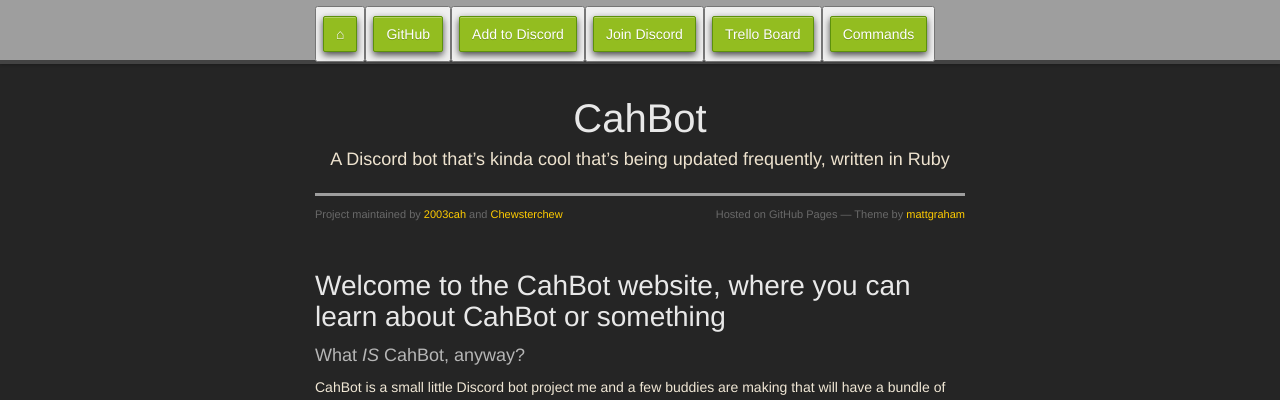
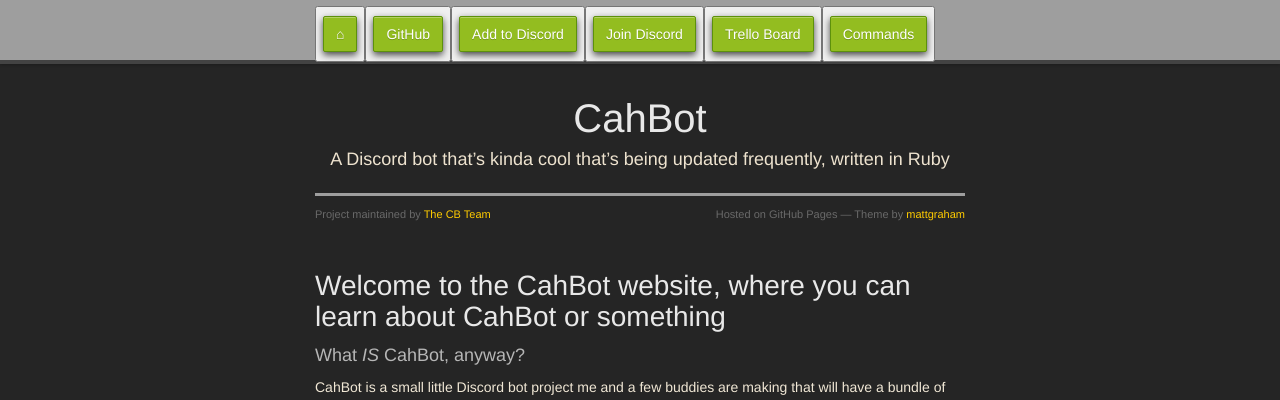
Before and after one commit to CahBots/cahbot, a Jekyll site: the page built from index.md, in a window 1280 px wide. Shown: the top 400 px of the page. Built offline with Jekyll 4.4.1, drawn with Linux system fonts in a browser that asks for light colours; nearby versions of some CDN libraries; some web fonts are replaced.

Commit message:
fancy site improvements are nice

```diff
--- a/_layouts/main.html
+++ b/_layouts/main.html
@@ -47,7 +47,7 @@
           <h1>{{ site.repotitle }}</h1>
           <p>{{ site.description }}</p>
 <hr>
-          <span class="credits left">Project maintained by <a href="https://github.com/2003cah">2003cah</a> and <a href="http://github.com/Chewsterchew">Chewsterchew</a></span>
+          <span class="credits left">Project maintained by <a href="{{ site.authorurl }}">{{ site.author }}</a></span>
           <span class="credits right">Hosted on GitHub Pages &mdash; Theme by <a href="https://twitter.com/michigangraham">mattgraham</a></span>
         </div>
 
```
